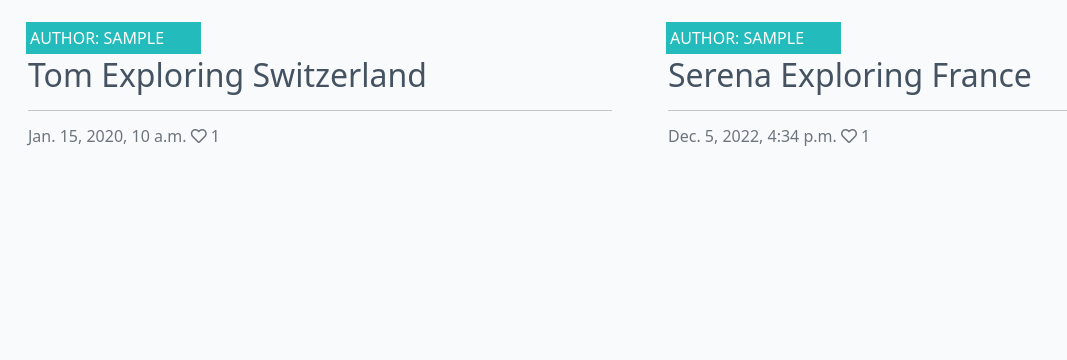
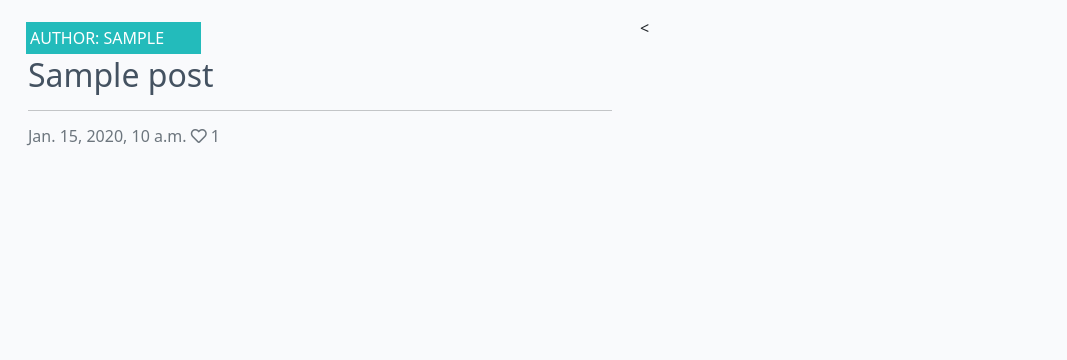
Before and after one commit to GaganBehrh/Travelling-Blog, a Django app: page / in a window 1280 px wide. Shown: the part 60-420 px from the top of the page, without its empty margins (0-1067 px from the left). Run offline with Django 4.2, Linux system fonts and the light colour scheme; tables that the repository leaves empty hold one stand-in row (values such as "Sample post").

```diff
--- a/codestar/settings.py
+++ b/codestar/settings.py
@@ -33,7 +33,7 @@ DEBUG = True
 
 
 ALLOWED_HOSTS = ['newsblog12.herokuapp.com','localhost']
-CSRF_TRUSTED_ORIGINS = ['https://8000-gaganbehrh-newswebsite-yefpy2oyxyh.ws-eu78.gitpod.io']
+CSRF_TRUSTED_ORIGINS = ['https://8000-gaganbehrh-newswebsite-yefpy2oyxyh.ws-eu79.gitpod.io']
 
 
 # Application definition
--- a/templates/index.html
+++ b/templates/index.html
@@ -24,7 +24,7 @@
                                 </div>
                             </div>
                             <a href="{% url 'post_detail' post.slug  %}" class="post-link">
-                                <h2 class="card-title">Tom Exploring Switzerland</h2>
+                                <h2 class="card-title">{{post.title}}</h2>
 
                             </a>
                             <hr />
@@ -33,32 +33,8 @@
                         </div>
                     </div>
                 </div>
-                <div class="col-md-6">
-                    <div class="card mb-4">
-                        <div class="card-body">
-                            <div class="image-container">
-                                {% if "placeholder" in post.featured_image.url %}
-                                <img class="card-img-top"
-                                    src="https://thumbs.dreamstime.com/b/happy-travel-woman-vacation-concept-funny-traveler-enjoy-her-trip-ready-to-adventure-happy-travel-woman-vacation-concept-118679424.jpg">
-                                {% else %}
-                                <img class="card-img-top" src=" {{ post.featured_image.url }}">
-                                {% endif %}
-                                <div class="image-flash">
-                                    <p class="author">Author: {{ post.author }}</p>
-                                </div>
-                            </div>
-                            <a href="{% url 'post_detail' post.slug  %}" class="post-link">
-                                <h2 class="card-title">Serena Exploring France </h2>
 
-                            </a>
-                            <hr />
-                            <p class="card-text text-muted h6">Dec. 5, 2022, 4:34 p.m. <i class="far fa-heart"></i>
-                                {{ post.number_of_likes }}</p>
-                        </div>
-                    </div>
-                </div>
-                {% if forloop.counter|divisibleby:3 %}
-            </div>
+                < {% if forloop.counter|divisibleby:3 %} </div>>
                     <div class="row">
                         {% endif %}
                         {% endfor %}
```
Also changed, not shown: 1 other file. Lines whose indentation alone changed are shown as unchanged.
